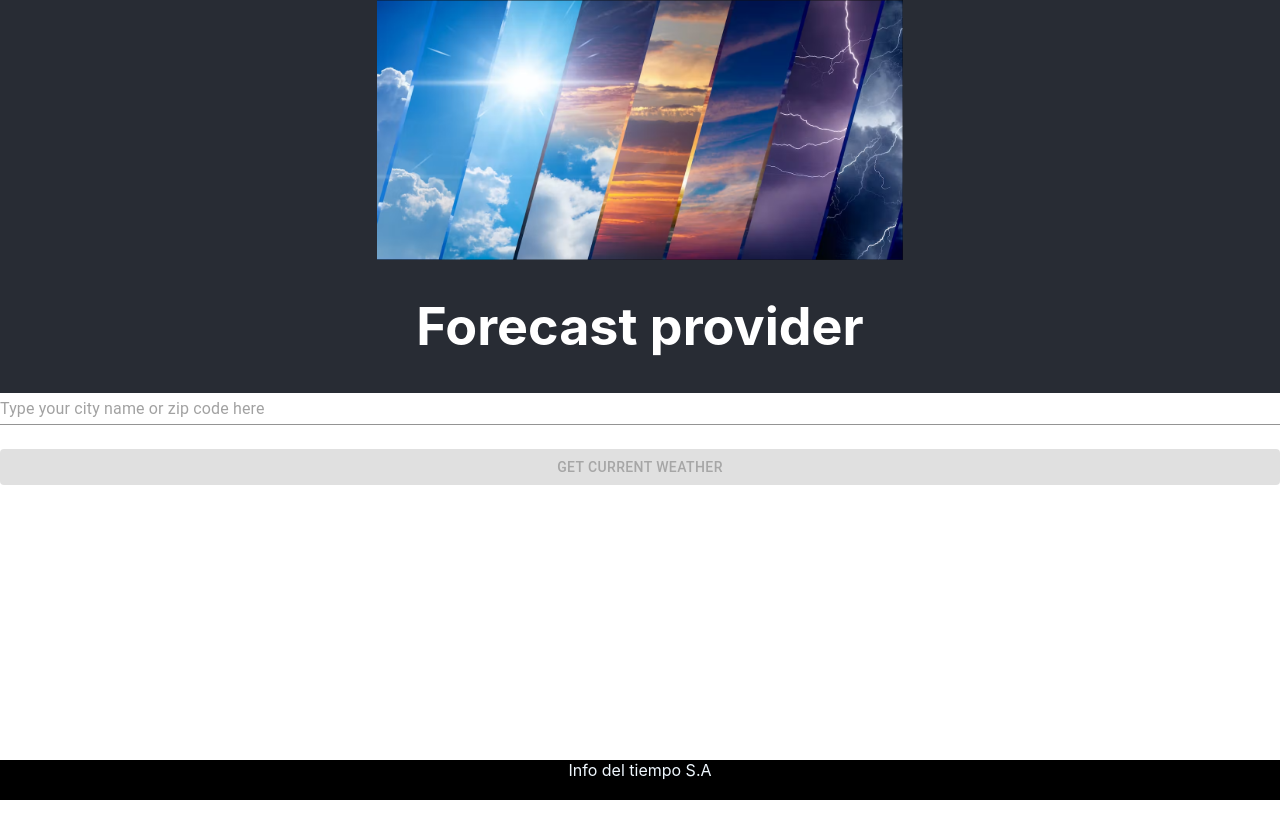
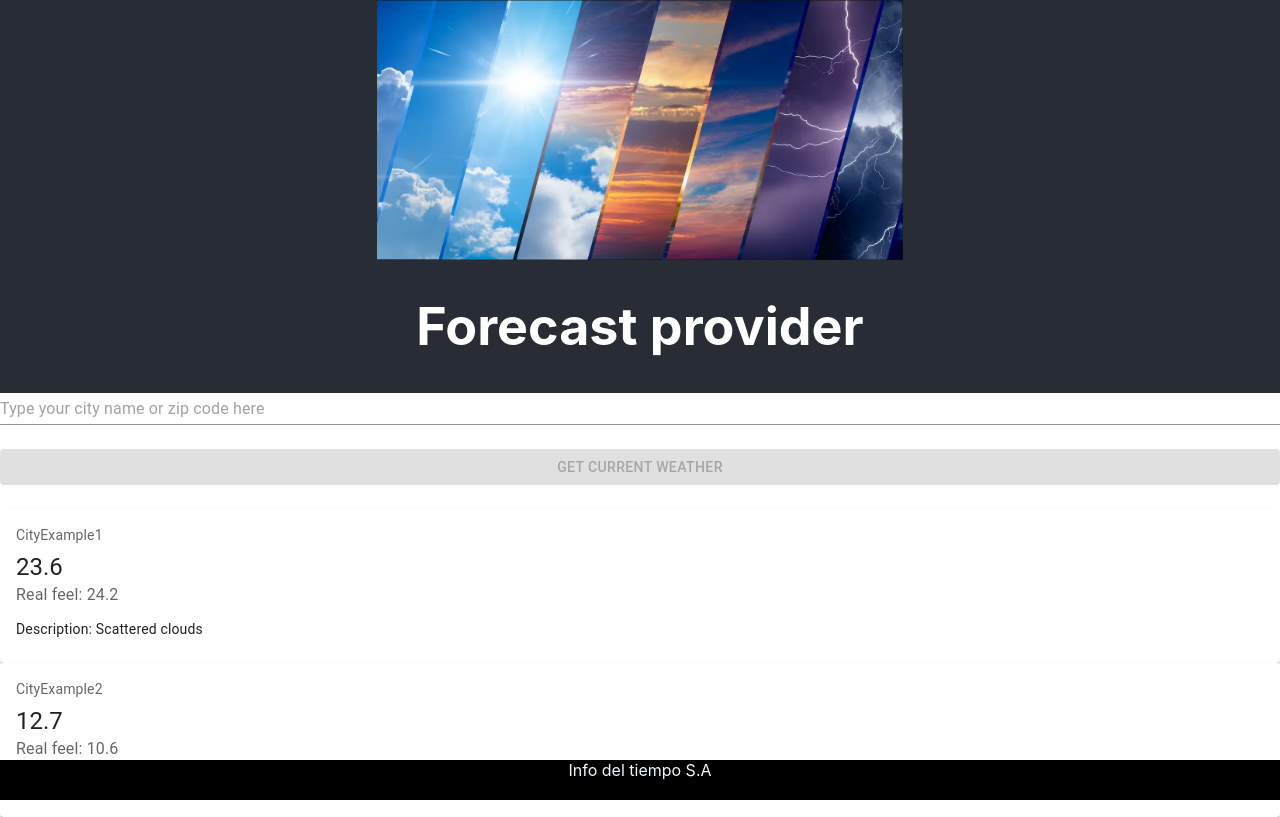
Before and after one commit to serlofer/react-exercise, a React (Create React App) app: page / in a window 1280 px wide. Built offline with nearby package versions, Linux system fonts and the light colour scheme.

Commit message:
Showing weather results with previous ones

```diff
--- a/src/App.js
+++ b/src/App.js
@@ -1,9 +1,28 @@
 import MainHeader from "./components/MainHeader/MainHeader";
 import Footer from "./components/Footer/Footer";
-import { Button, TextField, Stack } from "@mui/material";
+import { Button, TextField, Stack, Grid } from "@mui/material";
 import { useState } from "react";
+import ForecastList from "./components/Forecast/ForecastList";
+
+const INITIAL_FORECASTS = [
+  {
+    id: "e1",
+    city: "CityExample1",
+    temperature: 23.6,
+    realFeel: 24.2,
+    description: "Scattered clouds",
+  },
+  {
+    id: "e2",
+    city: "CityExample2",
+    temperature: 12.7,
+    realFeel: 10.6,
+    description: "Rain",
+  },
+];
 
 function App() {
+  const [forecasts, setForecasts] = useState(INITIAL_FORECASTS);
   const [enteredCity, setEnteredCity] = useState("");
   const [disabled, setDisabled] = useState(true);
   const key = "c07c21117a73eb80fa09cc6e1c31d33c";
@@ -15,12 +34,7 @@ function App() {
     "&appid=" +
     key;
 
-  const getWeatherHandler = () => {
-    if (enteredCity.trim().length > 0) {
-      setDisabled(false);
-    } else {
-      setDisabled(true);
-    }
+  const addForecastHandler = () => {
     //Reset field and button
     setEnteredCity("");
     setDisabled(true);
@@ -30,16 +44,23 @@ function App() {
         return resp.json();
       }) // Convert data to json
       .then(function (data) {
-        console.log(data);
+        setForecasts((prevForecasts) => {
+          return [
+            {
+              id: Math.random().toString(),
+              city: data.name,
+              temperature: parseFloat(data.main.temp),
+              realFeel: parseFloat(data.main.feels_like),
+              description: data.weather[0].main,
+            },
+            ...prevForecasts,
+          ];
+        });
       })
       .catch(function () {
         console.log("There was an error while getting the response");
       });
   };
-
-  // const addForecastHandler = (event) => {
-  //   event.preventDefault();
-  // };
 
   const cityChangeHandler = (event) => {
     setEnteredCity(event.target.value);
@@ -64,11 +85,13 @@ function App() {
         <Button
           variant="contained"
           disabled={disabled}
-          onClick={getWeatherHandler}
+          onClick={addForecastHandler}
         >
           Get current weather
         </Button>
+        <ForecastList items={forecasts} />
       </Stack>
+
 
       <Footer />
     </div>
--- /dev/null
+++ b/src/components/Forecast/Forecast.js
@@ -0,0 +1,24 @@
+import { Card, CardContent, Typography } from "@mui/material";
+
+const Forecast = props => {
+  return (
+    <Card sx={{ minWidth: 275 }}>
+      <CardContent>
+        <Typography sx={{ fontSize: 14 }} color="text.secondary" gutterBottom>
+          {props.city}
+        </Typography>
+        <Typography variant="h5" component="div">
+          {props.temperature}
+        </Typography>
+        <Typography sx={{ mb: 1.5 }} color="text.secondary">
+          Real feel: {props.realFeel}
+        </Typography>
+        <Typography variant="body2">
+            Description: {props.description}
+        </Typography>
+      </CardContent>
+    </Card>
+  );
+};
+
+export default Forecast;
--- /dev/null
+++ b/src/components/Forecast/ForecastList.js
@@ -0,0 +1,23 @@
+import Forecast from "./Forecast";
+
+const ForecastList = (props) => {
+  if (props.items.length === 0) {
+    return <h2>Found no recent forecasts</h2>;
+  }
+
+  return (
+    <div>
+      {props.items.map((forecast) => (
+        <Forecast
+          id={forecast.id}
+          city={forecast.city}
+          temperature={forecast.temperature}
+          realFeel={forecast.realFeel}
+          description={forecast.description}
+        />
+      ))}
+    </div>
+  );
+};
+
+export default ForecastList;
```
